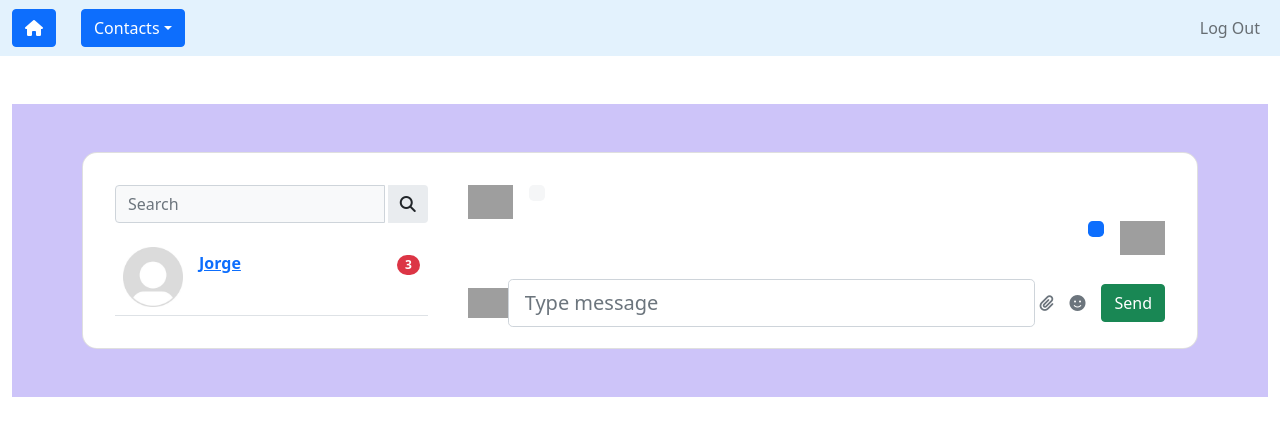
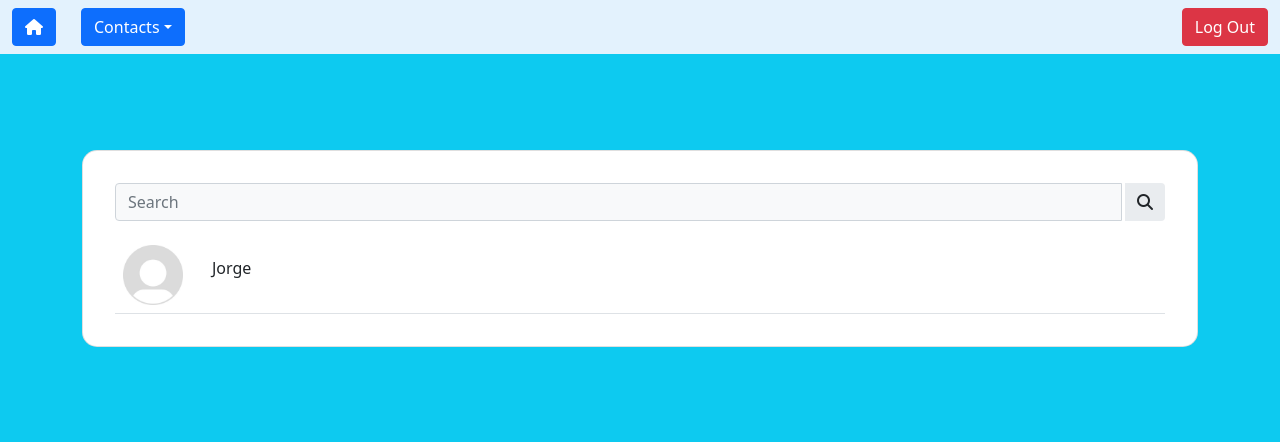
Before and after one commit to AndyTrias/chatApp, a Flask app: page / in a window 1280 px wide. Shown: the top 442 px of the page. Run offline with Flask 2, Linux system fonts and the light colour scheme; a user stored in the database is signed in; data comes from the database, SQL or seed files in the repository; data that the repository does not hold is empty; some libraries are stand-ins or nearby versions; grey boxes are pictures that could not be loaded.

Commit message:
modified:   chatapp/events.py 	modified:   chatapp/static/socket.js 	modified:   chatapp/static/styles.css 	new file:   chatapp/templates/chat.html 	modified:   chatapp/templates/index.html 	modified:   chatapp/templates/layout.html 	modified:   chatapp/templates/layoutLog.html 	modified:   chatapp/views.py

```diff
--- a/chatapp/events.py
+++ b/chatapp/events.py
@@ -1,6 +1,6 @@
 from . import socketio
 from flask_socketio import emit
-
+from flask_login import current_user
 
 @socketio.on('mensaje')
 def handle_message(msg):
--- a/chatapp/templates/index.html
+++ b/chatapp/templates/index.html
@@ -8,7 +8,7 @@
     <script src="https://cdnjs.cloudflare.com/ajax/libs/socket.io/4.4.1/socket.io.js" integrity="sha512-MgkNs0gNdrnOM7k+0L+wgiRc5aLgl74sJQKbIWegVIMvVGPc1+gc1L2oK9Wf/D9pq58eqIJAxOonYPVE5UwUFA==" crossorigin="anonymous" referrerpolicy="no-referrer"></script>
     <script type="text/javascript" src="{{url_for('static', filename='socket.js')}}"></script>
 
-    <section style="background-color: #CDC4F9;">
+
         <div class="container py-5">
 
           <div class="row">
@@ -19,7 +19,7 @@
 
                   <div class="row">
 
-                    <div class="col-md-6 col-lg-5 col-xl-4 mb-4 mb-md-0">
+                    <div class="">
 
                       <div class="p-3">
 
@@ -34,17 +34,17 @@
                             <ul class="list-unstyled mb-0">
                                 {% for contact in user.contacts %}
                                     <li class="p-2 border-bottom">
-                                        <a href="." class="d-flex justify-content-between">
+                                        <a href="/chat" class="d-flex justify-content-between contact">
                                             <div class="d-flex flex-row">
                                                 <div>
                                                     <img src={{url_for('static', filename='images/default.jpg')}} alt="avatar" class="d-flex align-self-center me-3" width="60">
                                                     <span class="badge bg-success badge-dot"></span>
                                                 </div>
                                                 <div class="pt-1">
-                                                    <p class="fw-bold mb-0">{{ contact["name"] }}</p>
+                                                    <p class="fw-bold mb-0"><form action="/chat" method="post"> <input type="hidden" name="contact" value="{{contact}}"> <button type="submit" class="btn text-dark">{{contact.name}}</button></form></p>
                                                     <p class="small text-muted">
-                                                      {% for chat in user["chats"] %}
-                                                      {% if chat["chatWith"]["id"] == contact["id"] %}
+                                                      {% for chat in user.chats %}
+                                                      {% if chat.chatWith.id == contact.id %}
                                                       {{ chat["messages"][-1]["content"] }}
                                                       {% endif %}
                                                       {% endfor %}
@@ -59,7 +59,7 @@
                                                   {% endif %}
                                                   {% endfor %}
                                                 </p>
-                                                <span class="badge bg-danger rounded-pill float-end">3</span>
+                                                <span class="badge bg-danger rounded-pill float-end"></span>
                                             </div>
                                         </a>
                                     </li>
@@ -67,48 +67,6 @@
                             </ul>
                         </div>
 
-                      </div>
-
-                    </div>
-
-                    <div class="col-md-6 col-lg-7 col-xl-8">
-
-                      <div class="pt-3 pe-3" data-mdb-perfect-scrollbar="true">
-
-
-
-                        <div class="d-flex flex-row justify-content-start">
-                          <img src="https://mdbcdn.b-cdn.net/img/Photos/new-templates/bootstrap-chat/ava6-bg.webp"
-                            alt="avatar 1" style="width: 45px; height: 100%;">
-                          <div>
-                            <p class="small p-2 ms-3 mb-1 rounded-3" style="background-color: #f5f6f7;"></p>
-                            <p class="small ms-3 mb-3 rounded-3 text-muted float-end"></p>
-                          </div>
-                        </div>
-
-
-
-                        <div class="d-flex flex-row justify-content-end">
-                          <div>
-                            <p class="small p-2 me-3 mb-1 text-white rounded-3 bg-primary"></p>
-                            <p class="small me-3 mb-3 rounded-3 text-muted"></p>
-                          </div>
-                          <img src="https://mdbcdn.b-cdn.net/img/Photos/new-templates/bootstrap-chat/ava1-bg.webp"
-                            alt="avatar 1" style="width: 45px; height: 100%;">
-                        </div>
-
-
-
-                      </div>
-
-                      <div class="text-muted d-flex justify-content-start align-items-center pe-3 pt-3 mt-2">
-                        <img src="https://mdbcdn.b-cdn.net/img/Photos/new-templates/bootstrap-chat/ava6-bg.webp"
-                          alt="avatar 3" style="width: 40px; height: 100%;">
-                        <input type="text" class="form-control form-control-lg" id="mensaje"
-                          placeholder="Type message">
-                        <a class="ms-1 text-muted" href="#!"><i class="fas fa-paperclip"></i></a>
-                        <a class="ms-3 text-muted" href="#!"><i class="fas fa-smile"></i></a>
-                        <button class="ms-3 btn btn-success enviar">Send</button>
                       </div>
 
                     </div>
@@ -122,7 +80,7 @@
           </div>
 
         </div>
-      </section>
+
 
 
 
--- a/chatapp/templates/layout.html
+++ b/chatapp/templates/layout.html
@@ -16,12 +16,13 @@
 {#    <link rel="icon" href="https://www.w3.org/2000/svg">#}
 
     <script src="https://kit.fontawesome.com/e2a2fac99f.js" crossorigin="anonymous"></script>
+    <link src="../static/styles.css" rel="stylesheet">
 
    <title> {% block title %}{% endblock %}</title>
 </head>
 
-<body>
-    <nav class="navbar navbar-expand-sm navbar-light" style = "background-color: #e3f2fd;">
+<body class="bg-info">
+    <nav class="navbar navbar-expand navbar-light" style = "background-color: #e3f2fd;">
             <div class = "container-fluid">
                 <a href="/" class="btn btn-primary" style="margin-right:25px;"><i class="fa-solid fa-house"></i></a>
                 {# Different navbar based if user is logged in #}
@@ -40,7 +41,7 @@
 
                 <ul class="navbar-nav ms-auto">
                         <li class="nav-item">
-                            <a class = "nav-link" href = "/logout">Log Out</a>
+                            <a class = "btn btn-danger" href = "/logout">Log Out</a>
                         </li>
                     </ul>
 
--- a/chatapp/templates/layoutLog.html
+++ b/chatapp/templates/layoutLog.html
@@ -8,11 +8,10 @@
 
     <script type="text/javascript" src="{{url_for('static', filename='phones.js')}}"></script>
 
-
-    <form method = "post" class = "mt-auto shadow w-50 mx-auto" style = "background-color: #e3f2fd;">
+    <form method = "post" class = "" style = "background-color: #e3f2fd;">
         <div class="mb-4">
             <input class = "form-control mx-auto w-auto" type = "tel"  placeholder = "Phone number" name = "phone" id = "phone"
-             pattern="[0-9]{8,13}"  required>
+             pattern="[0-9]{8,13}" required>
             <div class = "form-text">We will never share your phone to anyone</div>
         </div>
 
--- a/chatapp/views.py
+++ b/chatapp/views.py
@@ -1,4 +1,5 @@
-from flask import Blueprint, flash, render_template, redirect, request, session, url_for
+import socket
+from flask import Blueprint, flash, render_template, redirect, request, session, url_for,jsonify
 from flask_login import login_required, login_user, logout_user, current_user
 from chatapp.models import User, Contacts
 from chatapp.helpers import send_message, add_user, add_contact, get_user, delete_user
@@ -9,67 +10,72 @@ views = Blueprint("views", __name__)
 # Login required redirects to register
 
 
+a = {}
+b = {}
+
+b = {
+    "id" : 2,
+    "name" : "Jane",
+    "phone" : "0987654321",
+    "created" : "2021-01-01 00:00:00",
+    "chats" : [
+        {
+            "id" : 1,
+            "chatWith" : a,
+            "messages" : [
+                {
+                    "id" : 1,
+                    "content" : "Hello",
+                    "sentBy" : a,
+                    "sentTo" : b,
+                    "sentAt" : "2021-01-01 00:00:00"
+                }
+            ]
+        }
+    ],
+    "contacts" : [ a ]
+}
+
+a = {
+    "id" : 1,
+    "name" : "John",
+    "phone" : "1234567890",
+    "created" : "2021-01-01 00:00:00",
+    "chats" : [
+        {
+            "id" : 1,
+            "chatWith" : b,
+            "messages" : [
+                {
+                    "id" : 1,
+                    "content" : "Hello",
+                    "sentBy" : a,
+                    "sentTo" : b,
+                    "sentAt" : "2021-01-01 00:00:00"
+                },
+                {
+                    "id" : 2,
+                    "content" : "Hi",
+                    "sentBy" : b,
+                    "sentTo" : a,
+                    "sentAt" : "2021-01-01 00:00:00"
+                }
+            ]
+        }
+    ],
+    "contacts" : [ b, b, b ]
+}
 @views.route("/")
 @login_required
 def index():
-    a = {}
-    b = {}
-
-    b = {
-        "id" : 2,
-        "name" : "Jane",
-        "phone" : "0987654321",
-        "created" : "2021-01-01 00:00:00",
-        "chats" : [
-            {
-                "id" : 1,
-                "chatWith" : a,
-                "messages" : [
-                    {
-                        "id" : 1,
-                        "content" : "Hello",
-                        "sentBy" : a,
-                        "sentTo" : b,
-                        "sentAt" : "2021-01-01 00:00:00"
-                    }
-                ]
-            }
-        ],
-        "contacts" : [ a ]
-    }
-
-    a = {
-        "id" : 1,
-        "name" : "John",
-        "phone" : "1234567890",
-        "created" : "2021-01-01 00:00:00",
-        "chats" : [
-            {
-                "id" : 1,
-                "chatWith" : b,
-                "messages" : [
-                    {
-                        "id" : 1,
-                        "content" : "Hello",
-                        "sentBy" : a,
-                        "sentTo" : b,
-                        "sentAt" : "2021-01-01 00:00:00"
-                    },
-                    {
-                        "id" : 2,
-                        "content" : "Hi",
-                        "sentBy" : b,
-                        "sentTo" : a,
-                        "sentAt" : "2021-01-01 00:00:00"
-                    }
-                ]
-            }
-        ],
-        "contacts" : [ b, b, b ]
-    }
-
     return render_template("index.html", user=current_user)
 
+
+@views.route("/chat", methods=["GET", "POST"])
+@login_required
+def chat():
+    contact = request.form.get("contact")
+    return render_template('chat.html', contact=contact, user=current_user)
 
 @views.route("/log", methods=["GET", "POST"])
 def log():
```
Also changed, not shown: chatapp/static/socket.js (+16 -2 lines), chatapp/static/styles.css (+9 -5 lines), chatapp/templates/chat.html (added, +53 -0 lines).
